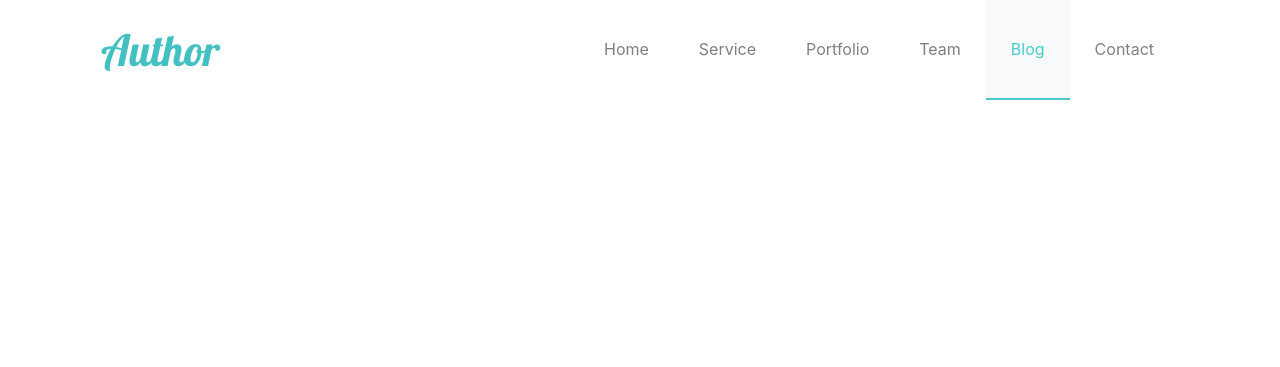
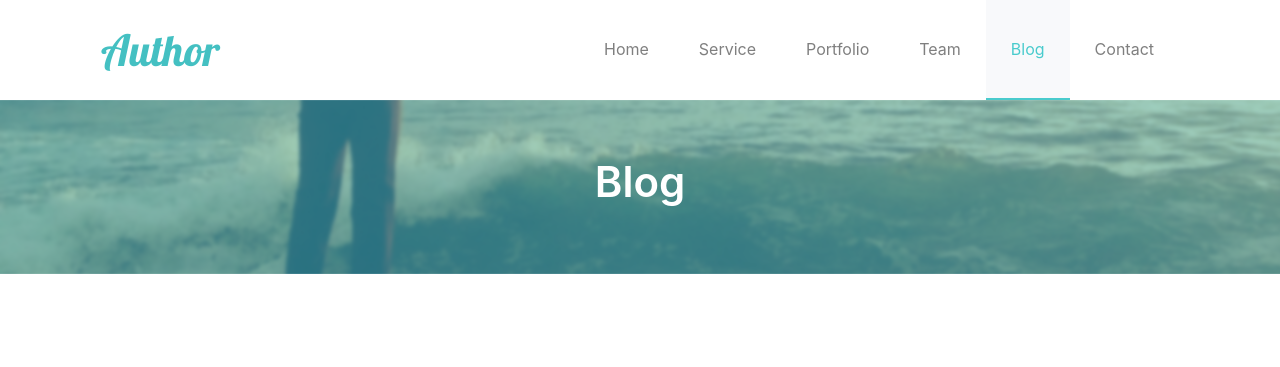
Before and after one commit to lamcule/blog, a plain HTML site: page inner.html in a window 1280 px wide. Shown: the top 367 px of the page. Drawn offline with nearby package versions, Linux system fonts and the light colour scheme.

Commit message:
Update inner-style.css

```diff
--- a/assets/css/inner-style.css
+++ b/assets/css/inner-style.css
@@ -101,7 +101,7 @@ time, mark, audio, video {
 
 	/* Banner */
 	.banner{
-		background-image: url("images/blog-banner.png");
+		background-image: url("../../images/blog-banner.png");
 		height: 174px;
 		width: auto;
 		margin-bottom: 6rem;
```
